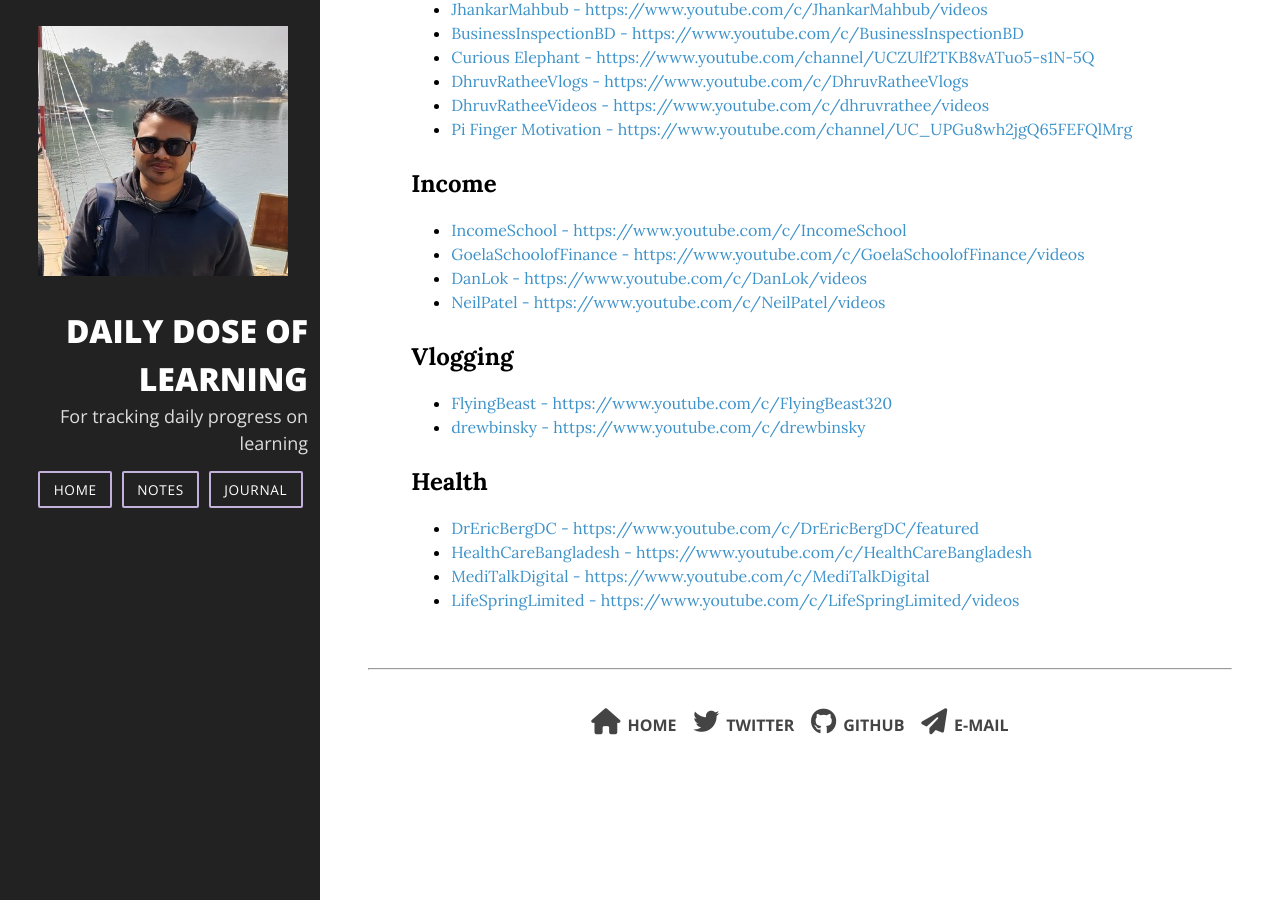
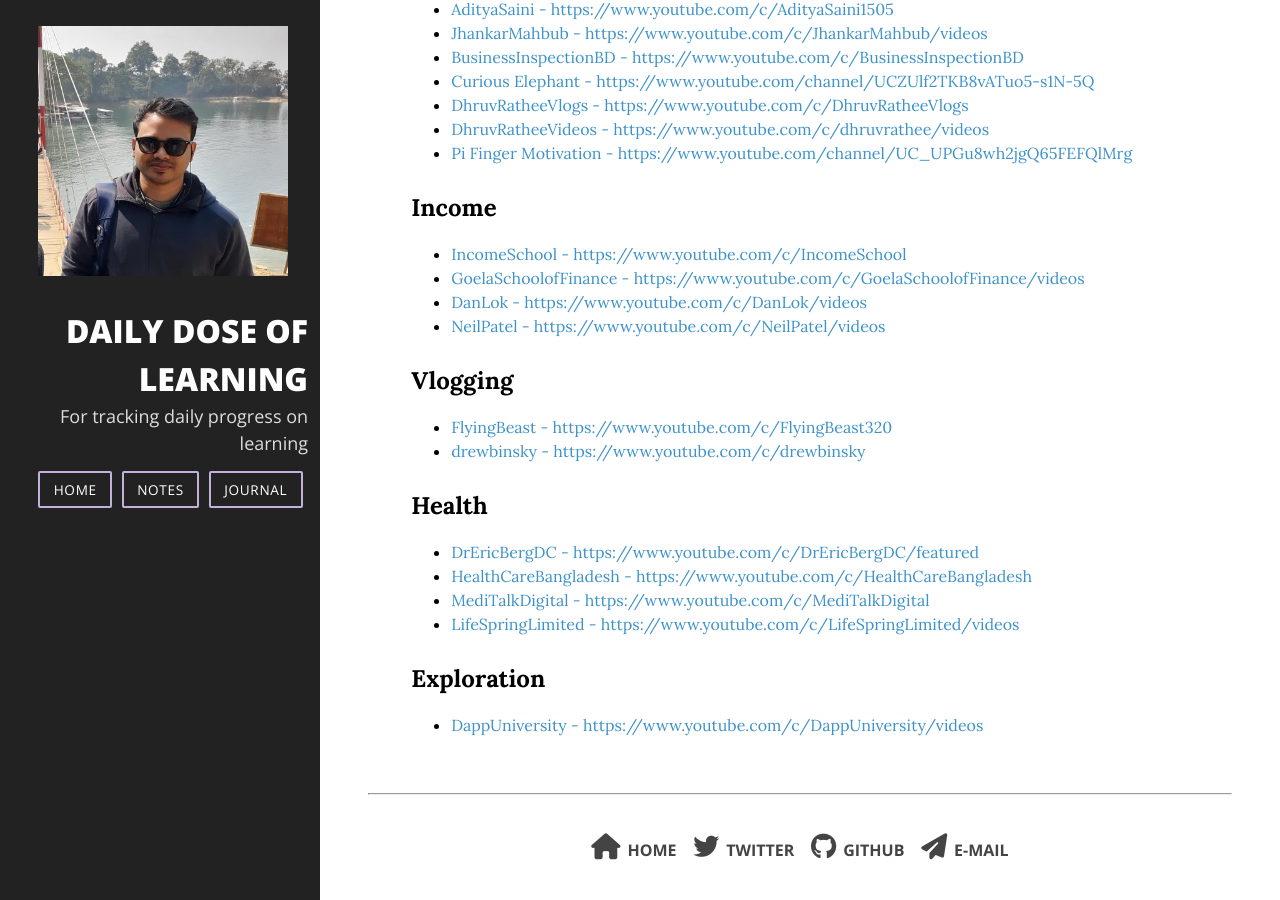
Before and after one commit to polodev/daily-dose, a Jekyll site: the page built from _notes/new-year-resolution.md, in a window 1280 px wide and 900 px high, scrolled down 3236 px. Built offline with Jekyll 4.4.1, drawn with Linux system fonts in a browser that asks for light colours; nearby versions of some CDN libraries.

Commit message:
new year resolution updated

```diff
--- a/_notes/new-year-resolution.md
+++ b/_notes/new-year-resolution.md
@@ -25,6 +25,7 @@ tags:
 * [https://www.w3schools.com/](https://www.w3schools.com/)
 * [https://www.freecodecamp.org/](https://www.freecodecamp.org/)
 * [https://www.sitepoint.com/blog/](https://www.sitepoint.com/blog/)
+* [https://scotch.io/](https://scotch.io/)
 
 
 
@@ -152,3 +153,6 @@ tags:
 * [HealthCareBangladesh - https://www.youtube.com/c/HealthCareBangladesh](https://www.youtube.com/c/HealthCareBangladesh)
 * [MediTalkDigital - https://www.youtube.com/c/MediTalkDigital](https://www.youtube.com/c/MediTalkDigital)
 * [LifeSpringLimited - https://www.youtube.com/c/LifeSpringLimited/videos](https://www.youtube.com/c/LifeSpringLimited/videos)
+
+## Exploration
+* [DappUniversity - https://www.youtube.com/c/DappUniversity/videos](https://www.youtube.com/c/DappUniversity/videos)
```
